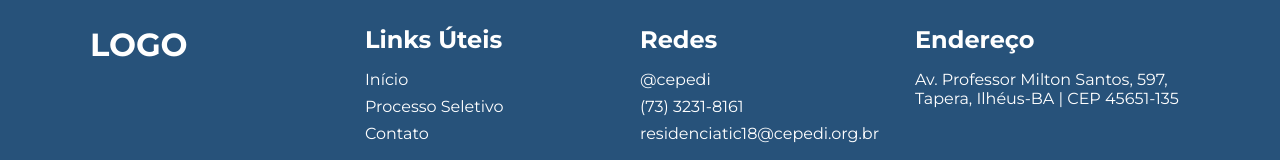
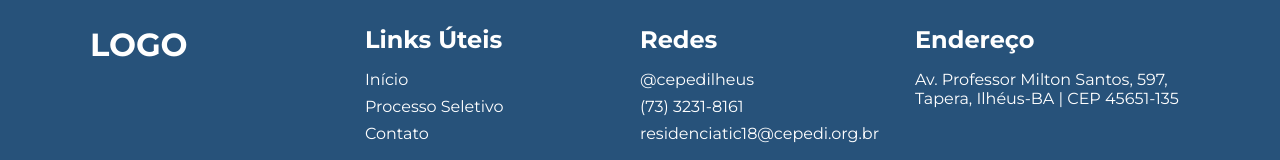
Before and after one commit to igorroc/residencia-next, a Next.js app: page /contato in a window 1280 px wide. Shown: the part 914-1074 px from the top of the page. Built offline with nearby package versions, Linux system fonts and the light colour scheme.

Commit message:
fix: Links

```diff
--- a/src/app/contato/page.tsx
+++ b/src/app/contato/page.tsx
@@ -37,10 +37,12 @@ export default function page() {
 								Av. Professor Milton Santos, 597, Tapera, Ilhéus-BA | CEP 45651-135
 							</span>
 						</div>
-						<div className={styles.formInfoItem}>
-							<MdPhone />
-							<span>(73) 3231-8161</span>
-						</div>
+						<Link href="tel:557332318161">
+							<div className={styles.formInfoItem}>
+								<MdPhone />
+								<span>(73) 3231-8161</span>
+							</div>
+						</Link>
 						<div className={styles.formInfoItem}>
 							<MdEmail />
 							<span>residenciatic18@cepedi.org.br</span>
--- a/src/components/Footer/index.tsx
+++ b/src/components/Footer/index.tsx
@@ -30,10 +30,10 @@ export default function Footer() {
 					<h2>Redes</h2>
 					<ul>
 						<li>
-							<Link href="https://instagram.com">@cepedi</Link>
+							<Link href="https://www.instagram.com/cepedilheus/">@cepedilheus</Link>
 						</li>
 						<li>
-							<Link href="tel:557399998888">(73) 3231-8161</Link>
+							<Link href="tel:557332318161">(73) 3231-8161</Link>
 						</li>
 						<li>
 							<Link href="mailto:residenciatic18@cepedi.org.br">
```
